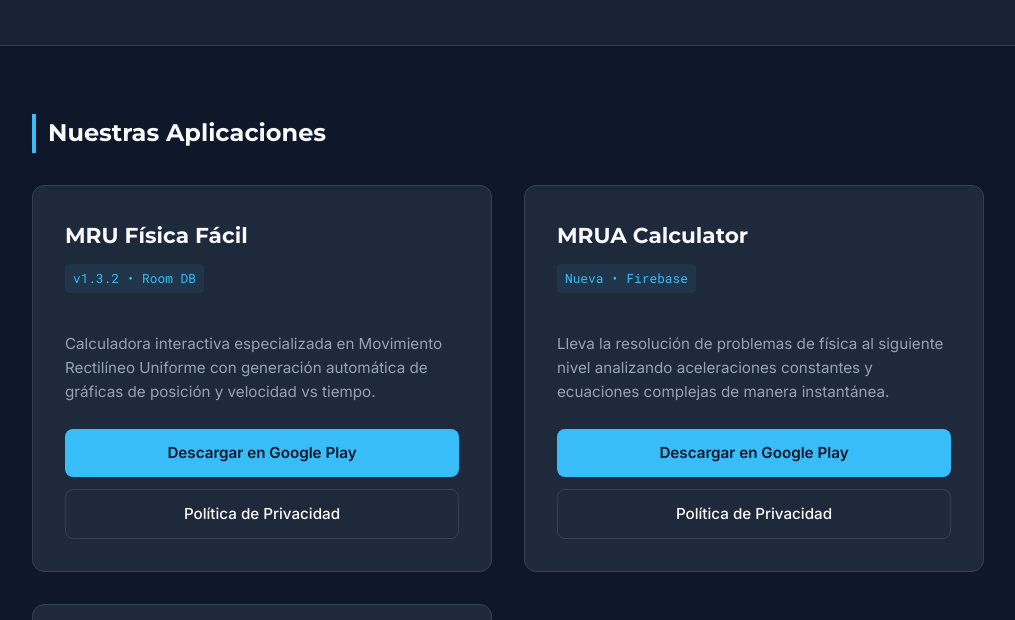
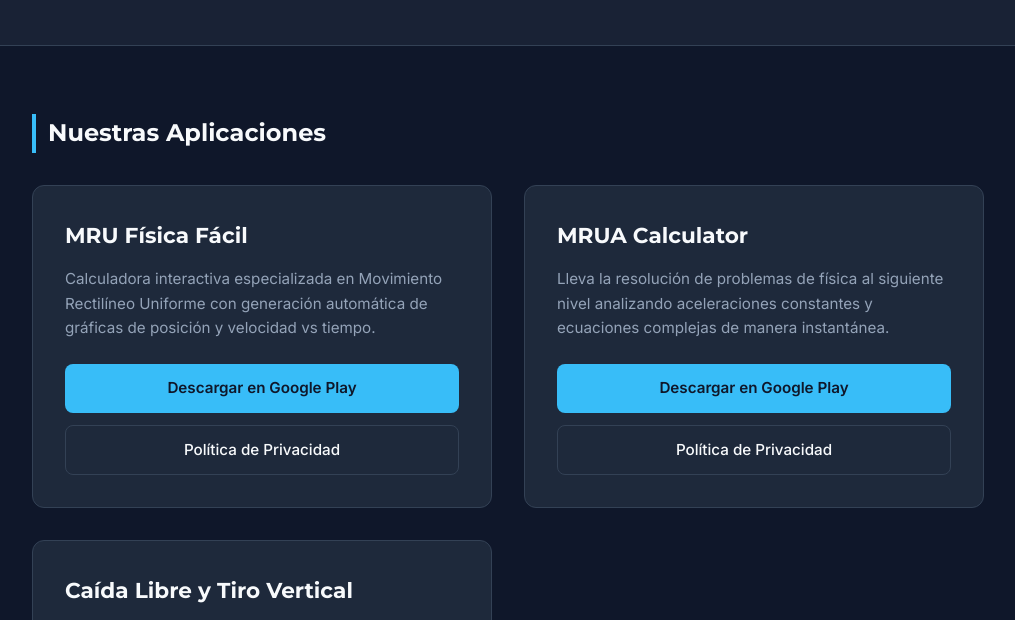
Before and after one commit to DtWStudio/dtwstudio.github.io, a plain HTML site: page index.html in a window 1280 px wide. Shown: the part 179-799 px from the top of the page, without its empty margins (132-1147 px from the left). Drawn offline with Linux system fonts and the light colour scheme.

Commit message:
index.html

```diff
--- a/index.html
+++ b/index.html
@@ -6,7 +6,7 @@
     <title>DtW Studio - Portafolio</title>
     <link rel="preconnect" href="https://fonts.googleapis.com">
     <link rel="preconnect" href="https://fonts.gstatic.com" crossorigin>
-    <link href="https://fonts.googleapis.com/css2?family=Inter:wght@400;500;600&family=Montserrat:wght@700&family=Roboto+Mono&display=swap" rel="stylesheet">
+    <link href="https://fonts.googleapis.com/css2?family=Inter:wght@400;500;600&family=Montserrat:wght@700&display=swap" rel="stylesheet">
 
     <style>
         /* 1. Variables de Diseño (Temas y Colores Premium) */
@@ -119,18 +119,6 @@
             margin-bottom: 1.5rem;
         }
 
-        /* Detalles técnicos como fuentes mono */
-        .app-tech {
-            font-family: 'Roboto Mono', monospace;
-            font-size: 0.8rem;
-            color: var(--accent-color);
-            background-color: rgba(56, 189, 248, 0.08);
-            padding: 0.25rem 0.5rem;
-            border-radius: 4px;
-            display: inline-block;
-            margin-bottom: 1.5rem;
-        }
-
         /* 6. Botones y Acciones */
         .card-actions {
             display: flex;
@@ -206,7 +194,6 @@
             <div class="app-card">
                 <div class="app-header">
                     <h3>MRU Física Fácil</h3>
-                    <span class="app-tech">v1.3.2 • Room DB</span>
                     <p class="app-description">Calculadora interactiva especializada en Movimiento Rectilíneo Uniforme con generación automática de gráficas de posición y velocidad vs tiempo.</p>
                 </div>
                 <div class="card-actions">
@@ -219,7 +206,6 @@
             <div class="app-card">
                 <div class="app-header">
                     <h3>MRUA Calculator</h3>
-                    <span class="app-tech">Nueva • Firebase</span>
                     <p class="app-description">Lleva la resolución de problemas de física al siguiente nivel analizando aceleraciones constantes y ecuaciones complejas de manera instantánea.</p>
                 </div>
                 <div class="card-actions">
@@ -232,7 +218,6 @@
             <div class="app-card">
                 <div class="app-header">
                     <h3>Caída Libre y Tiro Vertical</h3>
-                    <span class="app-tech">Nueva • Firebase & Room</span>
                     <p class="app-description">Herramienta técnica para calcular trayectorias verticales, tiempos de vuelo, alturas máximas y aceleración gravitatoria con historial integrado.</p>
                 </div>
                 <div class="card-actions">
```
